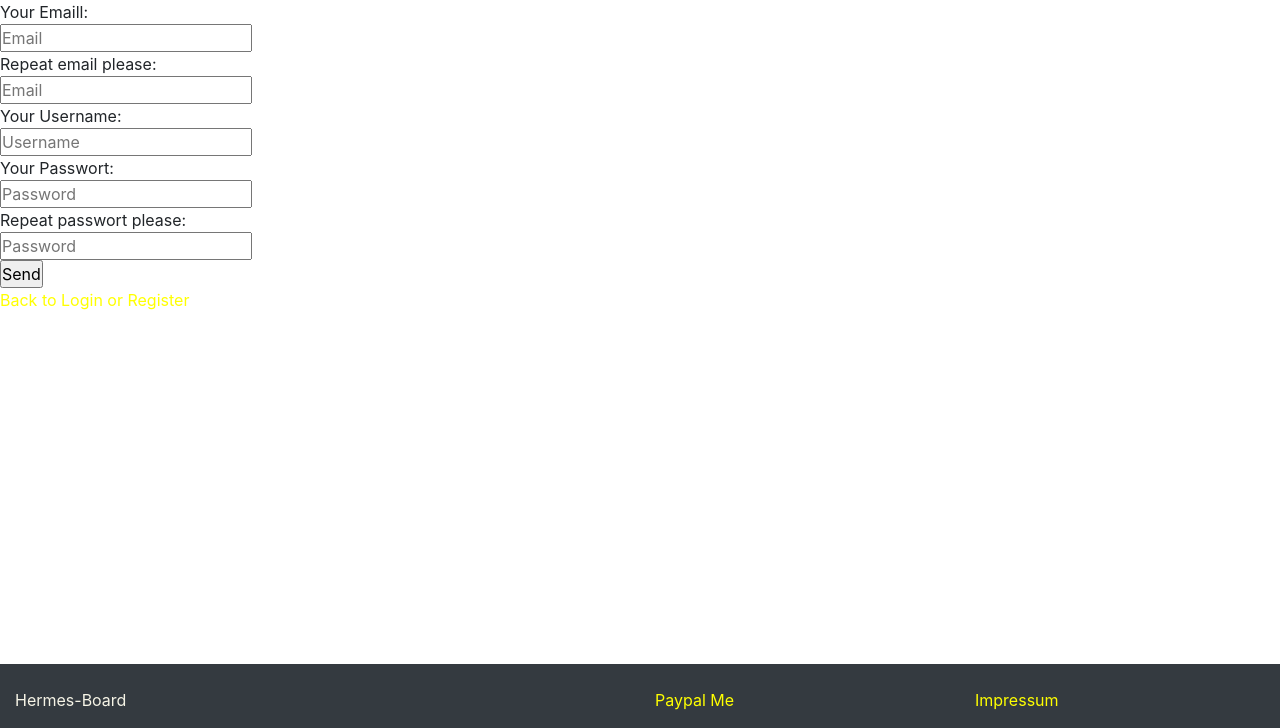
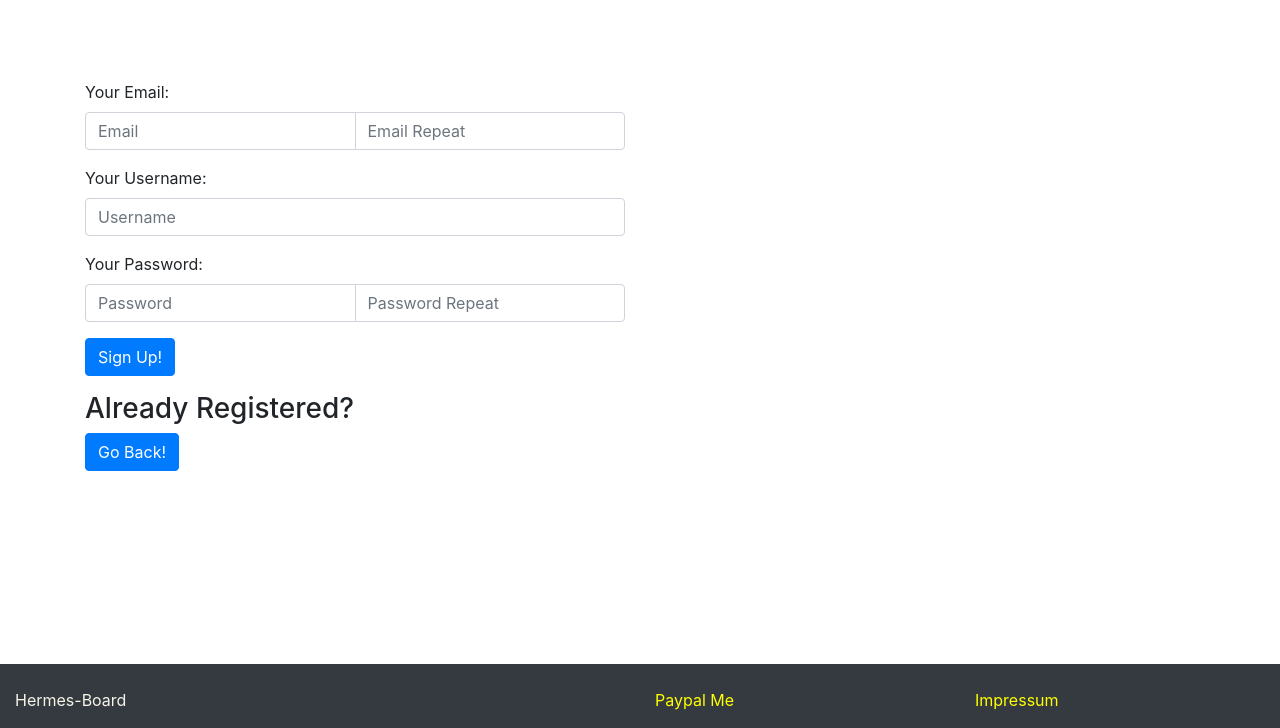
Before and after one commit to heyimsolace/hermes-board, a PHP site: page /register.php in a window 1280 px wide. Shown: the part 72-800 px from the top of the page. Run offline with PHP 8.4, Linux system fonts and the light colour scheme; some libraries are stand-ins or nearby versions.

Commit message:
sollte alles gehen????

```diff
--- a/register.php
+++ b/register.php
@@ -1,41 +1,61 @@
 <?php
 include __DIR__ . '/templates/page_header.php';
 ?>
+<div class="container">
+    <div class="row align-items-center">
+        <div class="col-md-6">
             <form action="" method="post">
-    Your Emaill: <br>
-    <input type ="email" name="email" placeholder="Email"><br>
-    Repeat email please:<br>
-    <input type="email" name="email_repeat" placeholder="Email"><br>
-    Your Username:<br>
-    <input type ="text" name="username" placeholder="Username"><br>
-    Your Passwort:<br>
-    <input type="password" name="password_hash" placeholder="Password"><br>
-    Repeat passwort please:<br>
-    <input type="password" name="password_repeat" placeholder="Password"><br>
-    <input type="submit" name="send" value="Send">
+                <div class="form-group">
+                    <label for="emails">Your Email:</label>
+                    <div class="input-group">
+                        <input class="form-control" type="email" name="email" placeholder="Email">
+                        <input class="form-control" type="email" name="email_repeat" placeholder="Email Repeat">
+                    </div>
+                </div>
+                <div class="form-group">
+                    <label for="username">Your Username:</label>
+                    <input class="form-control" type="text" name="username" placeholder="Username">
+                </div>
+                <div class="form-group">
+                    <label for="password">Your Password:</label>
+                    <div class="input-group">
+                        <input class="form-control" type="password" name="password_hash" placeholder="Password">
+                        <input class="form-control" type="password" name="password_repeat" placeholder="Password Repeat">
+                    </div>
+                </div>
+                <div class="form-group">
+                    <button class="btn btn-primary" type="submit" name="send" value="Send">Sign Up!</button>
+                </div>
             </form>
+            <div>
+                <h3>Already Registered?</h3>
+                <form action="index.php">
+                    <button class="btn btn-primary">Go Back!</button>
+                </form>
+            </div>
+        </div>
+    </div>
+</div>
+
+
 <?php
-try{
-$pdo = new PDO('mysql:host=hermes-board.tk;dbname=hermes_board', 'hermes', 'hermes',[PDO::ATTR_ERRMODE => PDO::ERRMODE_EXCEPTION]);
-}catch(PDOException $e){
+try {
+    $pdo = new PDO('mysql:host=hermes-board.tk;dbname=hermes_board', 'hermes', 'hermes', [PDO::ATTR_ERRMODE => PDO::ERRMODE_EXCEPTION]);
+} catch (PDOException $e) {
     echo "Connection failed" . $e->getMessage();
 }
-
-echo '<a href="login_index.php?page=Login">Back to Login or Register</a>';
-
-
-    if(isset($_POST['send'])):
-     $email =$_POST['email'];
-      $email_repeat =$_POST['email_repeat'];
-      $username =$_POST['username'];
-      $password_hash =$_POST['password_hash'];
-     $password_repeat =$_POST['password_repeat'];
+if (isset($_POST['send'])){
+        $email = $_POST['email'];
+    $email_repeat = $_POST['email_repeat'];
+    $username = $_POST['username'];
+    $password_hash = $_POST['password_hash'];
+    $password_repeat = $_POST['password_repeat'];
 
     $search_user = $pdo->prepare("Select count(userID) as unTest FROM user WHERE userName= :username");
-     $search_user->bindParam("username",$username);
+    $search_user->bindParam("username", $username);
 
     $search_email = $pdo->prepare("Select count(userID) as eTest FROM user WHERE userEmail= :email");
-     $search_email->bindParam("email",$email);
+    $search_email->bindParam("email", $email);
 
 
     $search_user->execute();
@@ -43,24 +63,24 @@ echo '<a href="login_index.php?page=Login">Back to Login or Register</a>';
     $search_email->execute();
     $search_result2 = $search_email->fetch(PDO::FETCH_ASSOC);
 
-     if($search_result["unTest"]==0 && $search_result2["eTest"]==0):
+    if ($search_result["unTest"] == 0 && $search_result2["eTest"] == 0):
 
-           if($password_hash == $password_repeat):
-               $password_hash =md5($password_hash);
+        if ($password_hash == $password_repeat && $email == $email_repeat):
+            $password_hash = md5($password_hash);
             $insert = $pdo->prepare("INSERT INTO user (userEmail,userName,userPassword) VALUES (:email,:username,:password_hash)");
-                $insert->bindParam("email",$email);
-                $insert->bindParam("username",$username);
-                $insert->bindParam("password_hash",$password_hash);
-         if($insert->execute()):
+            $insert->bindParam("email", $email);
+            $insert->bindParam("username", $username);
+            $insert->bindParam("password_hash", $password_hash);
+            if ($insert->execute()):
                 echo 'Your account is now Registered';
             endif;
         else:
-             echo 'Passwords are not equal!';
+            echo "<h2>Passwords are not equal!</h2>";
         endif;
     else:
-                echo 'Username or Email is taken!';
+        echo "<h2>Username or Email is taken!</h2>";
     endif;
-    endif;
+}
 ?>
 <?php
-include __DIR__ . '/templates/page_footer.php';?>
+include __DIR__ . '/templates/page_footer.php'; ?>
--- a/templates/page_header.php
+++ b/templates/page_header.php
@@ -11,9 +11,6 @@
     <link rel="stylesheet" href="css/stickyBox.css"/>
     <link rel="stylesheet" href="css/bootstrap.css"/>
     <link rel="shortcut icon" type="image/x-icon" href="img/logo/logo_tiny.png">
-
-    <script src="https://cdn.tiny.cloud/1/zn90lnd2lspntbncar9avj072ocbaosr3p6bdxcxlfoku7qr/tinymce/5/tinymce.min.js" referrerpolicy="origin"></script>
-
 
 </head>
 <body>
```
Also changed, not shown: login.php (+6 -6 lines), loginTransfer.php (+15 -23 lines), postCreation.php (+4 -3 lines). Lines whose indentation alone changed are shown as unchanged.
